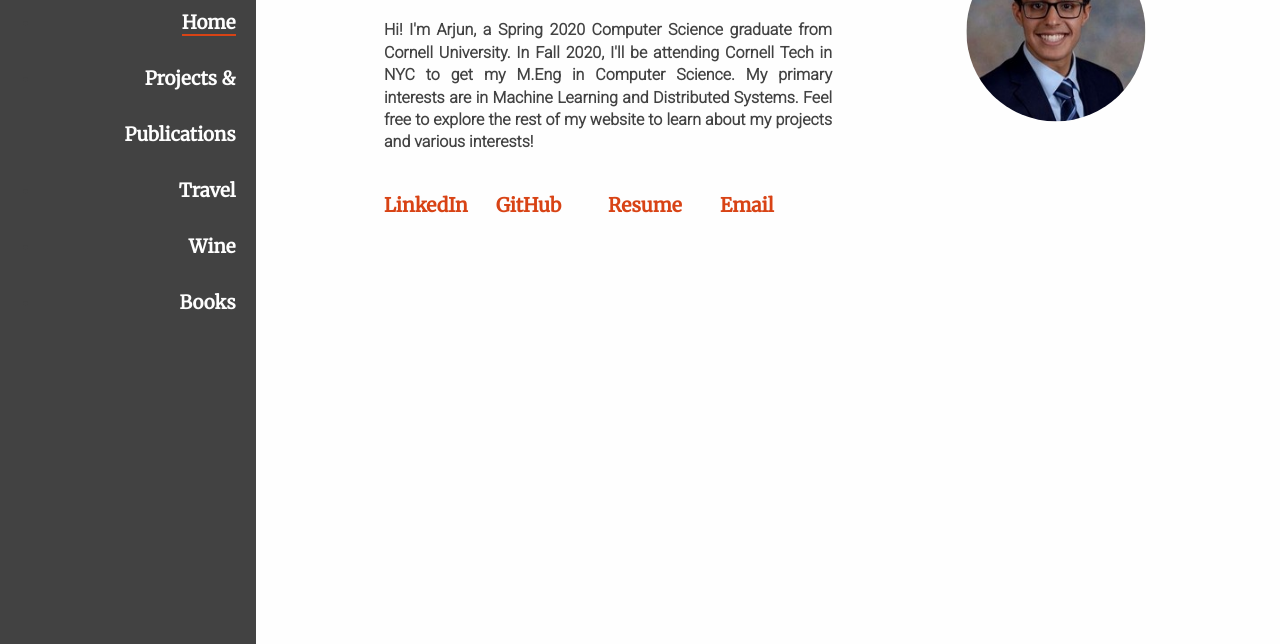
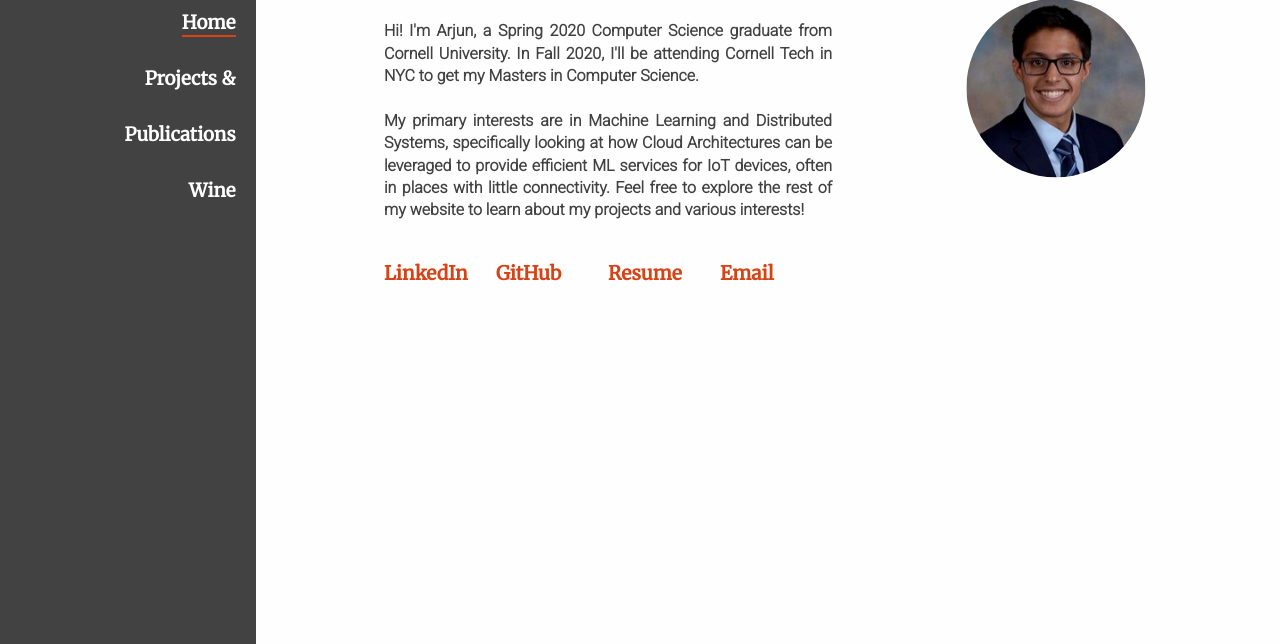
Before and after one commit to ETS-ReactNative2/Personal-Website-V2, a React app: page / in a window 1280 px wide. Shown: the part 156-800 px from the top of the page. Built offline with nearby package versions, Linux system fonts and the light colour scheme.

Commit message:
Cosmetic changes + functionality of google doc updated

```diff
--- a/src/components/DocsScraper.js
+++ b/src/components/DocsScraper.js
@@ -25,11 +25,11 @@ function processRawText(txt)
 
         if(firstSix==="title:")
         {
-            retVal.push({"title": section.substring(7),"body": ""})
+            retVal.push({"title": section.substring(7),"body": []})
         }
         else
         {
-            retVal[retVal.length-1].body=retVal[retVal.length-1].body+section
+            retVal[retVal.length-1].body.push(section)
         }
     }
 
--- a/src/components/Projectcard/Projectcard.js
+++ b/src/components/Projectcard/Projectcard.js
@@ -7,7 +7,6 @@ class Projectcard extends Component
     {
         super(props);
     }
-
 
     goToLink(link)
     {
--- a/src/components/Sidebar/Sidebar.css
+++ b/src/components/Sidebar/Sidebar.css
@@ -49,12 +49,16 @@
   transform: scaleX(1);
 }
 
-.activeLink {
-  border-bottom: 2px solid #D84315;
-}
-
-.activeLink:hover::before {
-  visibility: hidden;
+.activeLink::before {
+  content: "";
+  position: absolute;
+  width: 100%;
+  height: 2px;
+  bottom: -15%;
+  left: 0;
+  background-color: #D84315;
+  visibility: visible;
+  transform: scaleX(1);
 }
 
 .activeLink::-moz-focus-inner {
--- a/src/components/Sidebar/Sidebar.js
+++ b/src/components/Sidebar/Sidebar.js
@@ -12,9 +12,9 @@ class Sidebar extends Component
                     <ul id="NavLinksList">
                         <li><NavLink exact to="/" className="linkButton" activeClassName="activeLink">Home</NavLink></li>
                         <li><NavLink to="/projects" className="linkButton" activeClassName="activeLink">Projects & Publications</NavLink></li>
-                        <li><NavLink to="/travel" className="linkButton" activeClassName="activeLink">Travel</NavLink></li>
+                        {/* <li><NavLink to="/travel" className="linkButton" activeClassName="activeLink">Travel</NavLink></li> */}
                         <li><NavLink to="/wine" className="linkButton" activeClassName="activeLink">Wine</NavLink></li>
-                        <li><NavLink to="/books" className="linkButton" activeClassName="activeLink">Books</NavLink></li>
+                        {/* <li><NavLink to="/books" className="linkButton" activeClassName="activeLink">Books</NavLink></li> */}
                     </ul>
                 </div>
             </div>
--- a/src/index.css
+++ b/src/index.css
@@ -25,7 +25,7 @@ body {
 
 h1 {
   font-family: 'Merriweather', serif;
-  font-size: 4em;
+  font-size: 3em;
   color: #2f2f2f;
 }
 
--- a/src/pages/About.css
+++ b/src/pages/About.css
@@ -10,9 +10,13 @@
 
 #About {
   width: 100%;
-  /* margin-top: 5%; */
+  margin-top: 5%;
   text-align: justify;
   display: flex;
+}
+
+span {
+  font-weight: 100000;
 }
 
 #media {
--- a/src/pages/About.js
+++ b/src/pages/About.js
@@ -13,9 +13,10 @@ class About extends Component
         <div id="About">
           <div id="text">
             <h1>Arjun Bhalla</h1>
-            <p>Hi! I'm Arjun, a Spring 2020 Computer Science graduate from Cornell University.
-            In Fall 2020, I'll be attending Cornell Tech in NYC to get my M.Eng in Computer Science.
-            My primary interests are in Machine Learning and Distributed Systems.
+            <p>Hi! I'm Arjun, a Spring 2020 Computer Science graduate from <span>Cornell University</span>.
+            In Fall 2020, I'll be attending <span>Cornell Tech</span> in NYC to get my <span>Masters in Computer Science</span>.
+            <br /><br />
+            My primary interests are in Machine Learning and Distributed Systems, specifically looking at how Cloud Architectures can be leveraged to provide efficient ML services for IoT devices, often in places with little connectivity.
             Feel free to explore the rest of my website to learn about my projects and various interests!
             </p>
             <br />
--- a/src/pages/Wine.css
+++ b/src/pages/Wine.css
@@ -0,0 +1,8 @@
+.Wine {
+    width: 80%;
+
+}
+
+.Wine h1 {
+    margin-left: -0.75%;
+}
--- a/src/pages/Wine.js
+++ b/src/pages/Wine.js
@@ -25,16 +25,26 @@ class Wine extends Component
         return (
             <div className="Page">
                 <div className="Wine">
-                    <h1>Wine </h1>
+                    <h1>Wine</h1>
                     {
                         this.state.loading?
-                            <p>Loading</p>:
+                            <p>Fetching...</p>:
                             this.state.postObjectList.map((obj,_) =>
                             {
                                 return (
                                     <div id="postContainer">
                                         <h2>{obj.title}</h2>
-                                        <p>{obj.body}</p>
+                                        {
+                                            obj.body.map((para,_) =>
+                                            {
+                                                return (
+                                                    <p>{para}<br />
+                                                    </p>
+                                                )
+                                            }
+                                            )
+                                        }
+                                        <br />
                                     </div>
                                 )
                             }
```
